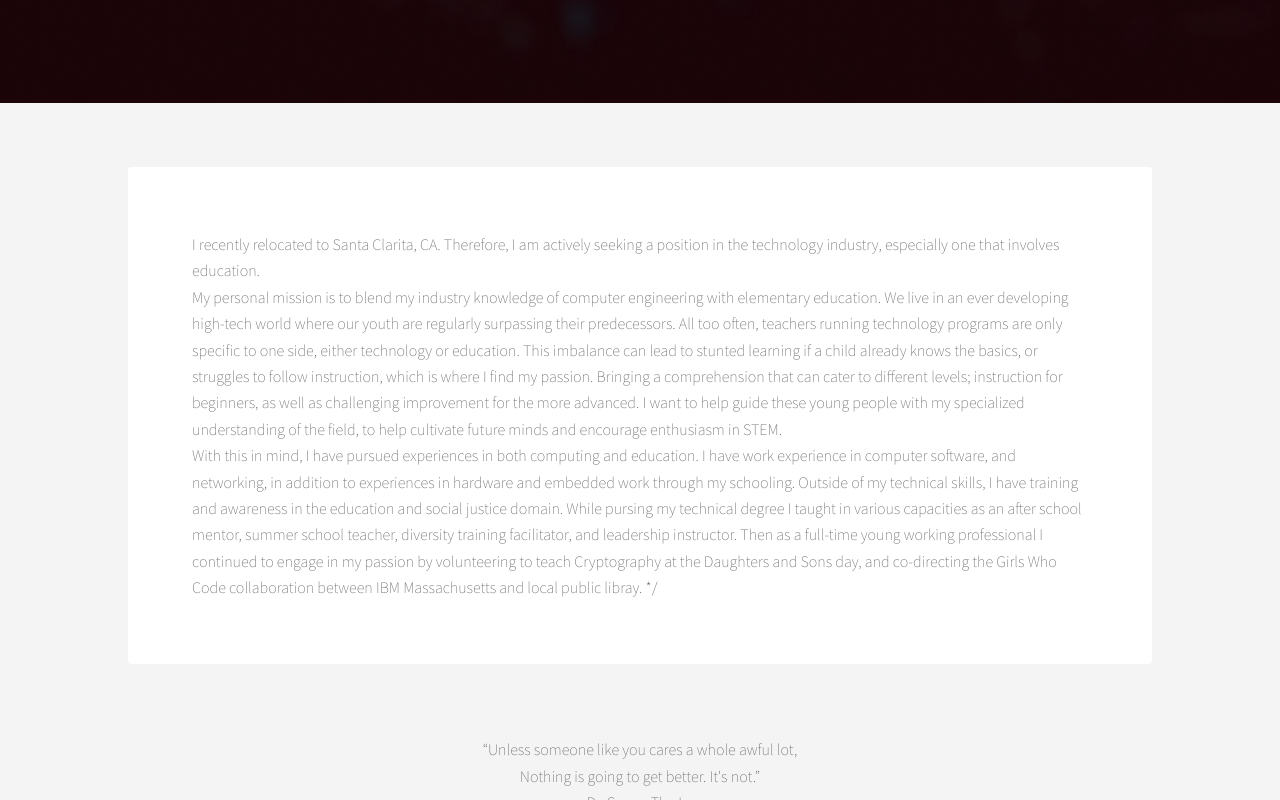
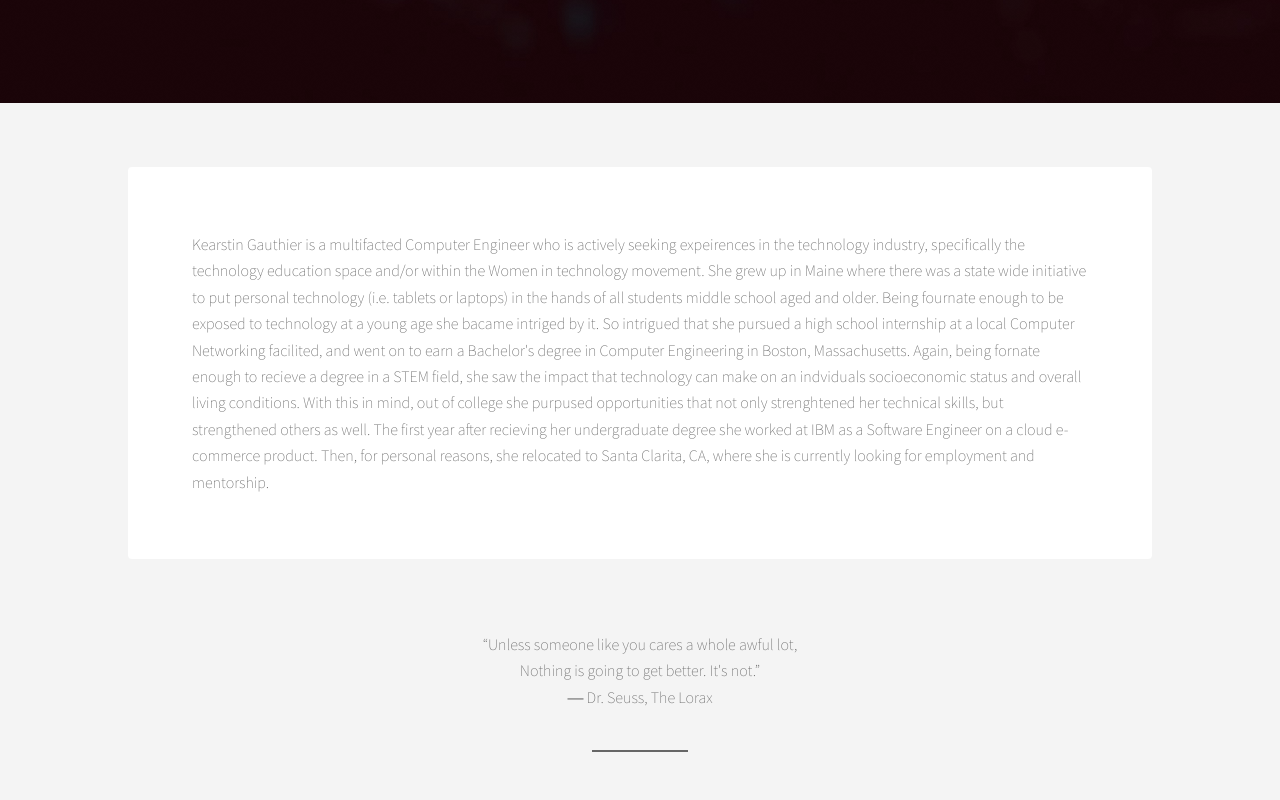
Before and after one commit to Gauthierk/portfolio, a plain HTML site: page bio.html in a window 1280 px wide. Shown: the part 497-1297 px from the top of the page. Drawn offline with Linux system fonts and the light colour scheme.

Commit message:
Updating Content on Education, Projects, & Bio
+Added project page details
-Deleted unneccesary tags on the education page
+Reworte the bio

```diff
--- a/bio.html
+++ b/bio.html
@@ -36,17 +36,13 @@
 
 			<!-- Main -->
 				<section id="main" class="main">
-					<p>I recently relocated to Santa Clarita, CA. Therefore, I am actively seeking a position in the technology industry, especially one that involves education. <br>
-						My personal mission is to blend my industry knowledge of computer engineering with elementary education.
-						We live in an ever developing high-tech world where our youth are regularly surpassing their predecessors.
-						All too often, teachers running technology programs are only specific to one side, either technology or education.
-						This imbalance can lead to stunted learning if a child already knows the basics, or struggles to follow instruction,
-						which is where I find my passion. Bringing a comprehension that can cater to different levels; instruction for beginners,
-						as well as challenging improvement for the more advanced. I want to help guide these young people with my specialized understanding of the field,
-						to help cultivate future minds and encourage enthusiasm in STEM. <br>
-
-						With this in mind, I have pursued experiences in both computing and education. I have work experience in computer software, and networking, in addition to experiences in hardware and embedded work through my schooling. Outside of my technical skills, I have training and awareness in the education and social justice domain. While pursing my technical degree I taught in various capacities as an after school mentor, summer school teacher, diversity training facilitator, and leadership instructor. Then as a full-time young working professional I continued to engage in my passion by volunteering to teach Cryptography at the Daughters and Sons day, and co-directing the Girls Who Code collaboration between IBM Massachusetts and local public libray. */
-						</p>
+					<p class="properParagraph">Kearstin Gauthier is a multifacted Computer Engineer who is actively seeking expeirences in the technology industry, specifically the technology education space and/or within the Women in technology movement.
+					She grew up in Maine where there was a state wide initiative to put personal technology (i.e. tablets or laptops) in the hands of all students middle school aged and older. Being fournate enough to be exposed to
+					technology at a young age she bacame intriged by it. So intrigued that she pursued a high school internship at a local Computer Networking facilited, and went on to earn a Bachelor's degree in Computer Engineering in Boston, Massachusetts.
+					Again, being fornate enough to recieve a degree in a STEM field, she saw the impact that technology can make on an indviduals socioeconomic status and overall living conditions.
+					With this in mind, out of college she purpused opportunities that not only strenghtened her technical skills, but strengthened others as well. The first year after recieving her undergraduate degree she worked at IBM as
+					a Software Engineer on a cloud e-commerce product. Then, for personal reasons, she relocated to Santa Clarita, CA, where she is currently looking for employment and mentorship. <br>
+					</p>
 				</section>
 
 			<!-- CTA -->
```
Also changed, not shown: education.html (+0 -52 lines), projects.html (+15 -51 lines).
